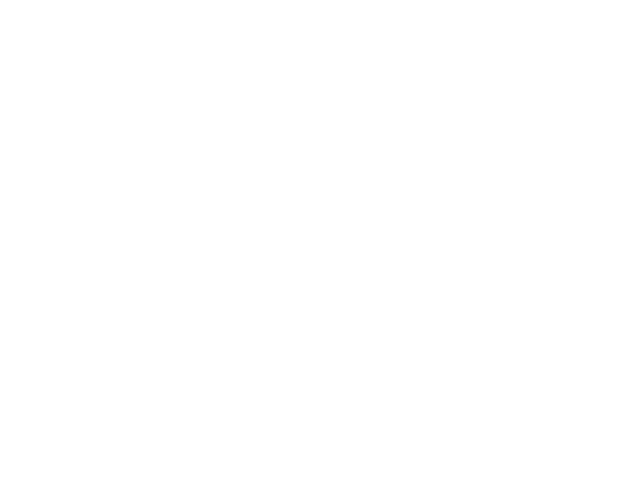
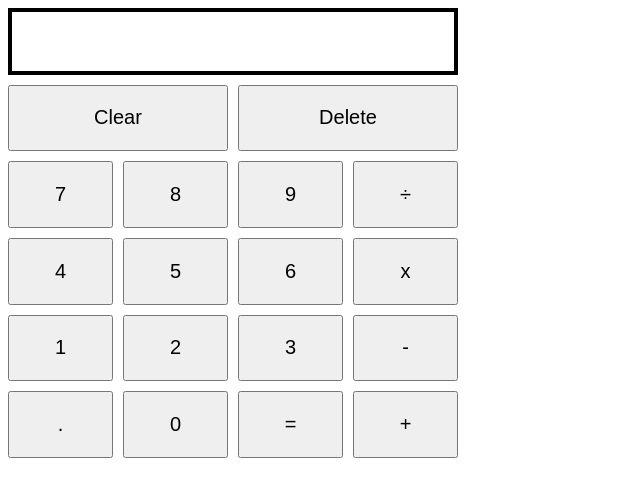
Before and after one commit to Jtang-1/Calculator, a plain HTML site: page index.html in a window 1280 px wide. Shown: the whole page, without its empty margins (0-640 px from the left). Drawn offline with Linux system fonts and the light colour scheme.

Commit message:
Create Result object to store displayed result value

```diff
--- a/index.html
+++ b/index.html
@@ -8,6 +8,27 @@
         <script src="javascript.js" defer></script>
     </head>
     <body>
+        <div class="numberGridContainer">
+            <div class = result></div>
+            <button class="clear gridColSpan2">Clear</button>
+            <button class="delete gridColSpan2">Delete</button>
+            <button class="num" value='7'>7</button>
+            <button class="num" value='8'>8</button>
+            <button class="num" value='9'>9</button>
+            <button class="operator" value='/'>&#247;</button>
+            <button class="num" value='4'>4</button>
+            <button class="num" value='5'>5</button>
+            <button class="num" value='6'>6</button>
+            <button class="operator" value='*'>x</button>
+            <button class="num" value='1'>1</button>
+            <button class="num" value='2'>2</button>
+            <button class="num" value='3'>3</button>
+            <button class="operator" value='-'>-</button>
+            <button class="num" value='.'>.</button>
+            <button class="num" value='0'>0</button>
+            <button class="operator" value='='>=</button>
+            <button class="operator" value='+'>+</button>
+        </div>
 
     </body>
 </html>
--- a/javascript.js
+++ b/javascript.js
@@ -1,3 +1,15 @@
+let result = new Result();
+
+let numbers = document.querySelectorAll('button.num');
+numbers.forEach(function(number){
+    number.onclick = function(){
+        console.log(number.value);
+        result.addInput(number.value);
+        console.log(result.value);
+    };
+});
+
+
 function add(num1, num2){
     return num1 + num2;
 }
@@ -30,3 +42,21 @@ function operate (operator, num1, num2){
             break;
     }
 }
+
+let operator = document.querySelector('button.operator');
+console.log("test " + operator.value);
+
+function Result(){
+    this.value = '';
+    let operator = null;
+
+    this.changeOperator = function (newOperator){
+        operator = newOperator;
+    };
+
+    this.addInput = function(numStr){
+        this.value += numStr;
+    };
+
+
+}
--- a/style.css
+++ b/style.css
@@ -0,0 +1,21 @@
+.numberGridContainer{
+    display: grid;
+    height: 450px;
+    width: 450px;
+    grid-template-columns: repeat(4,1fr);
+    grid-template-rows: repeat(6,1fr);
+    gap: 10px;
+}
+
+button{
+    font-size: 20px;
+}
+
+.gridColSpan2{
+    grid-column: span 2;
+}
+
+.result{
+    grid-column: span 4;
+    border: 4px solid black;
+}
```
